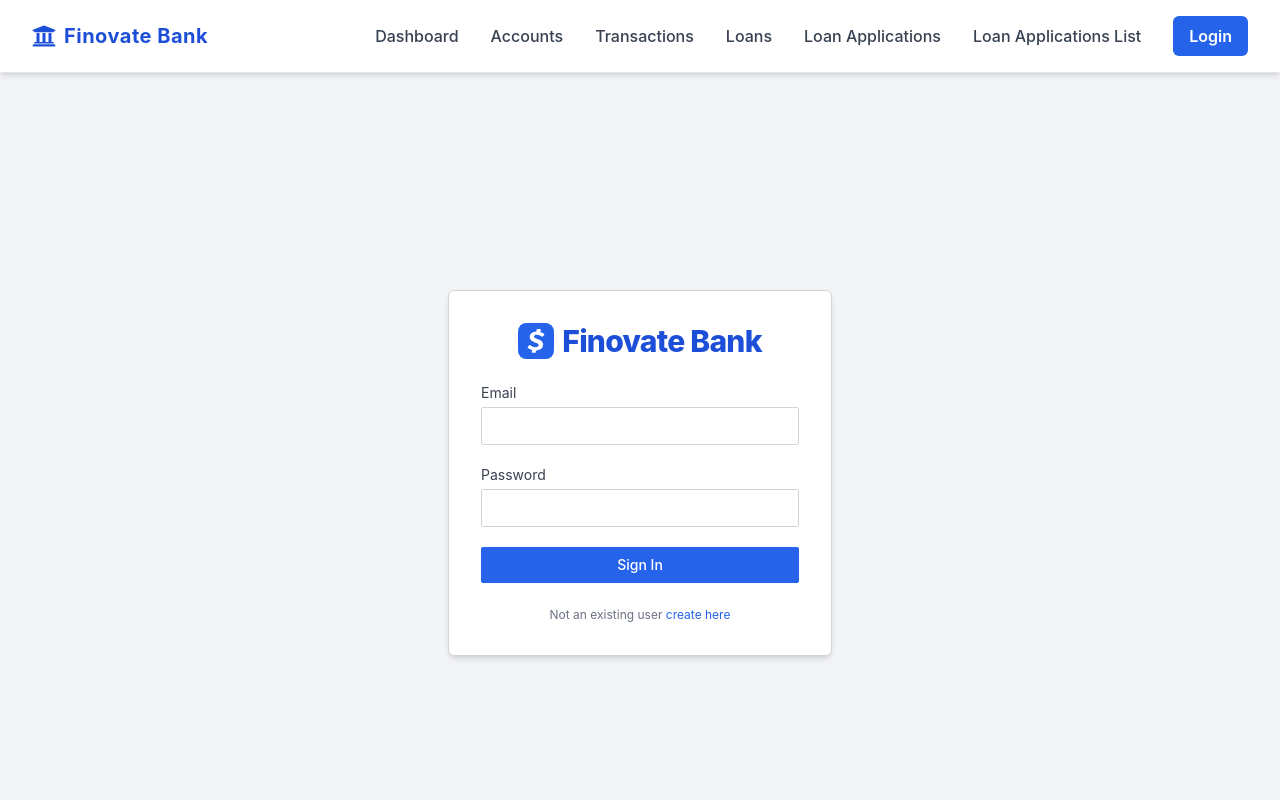
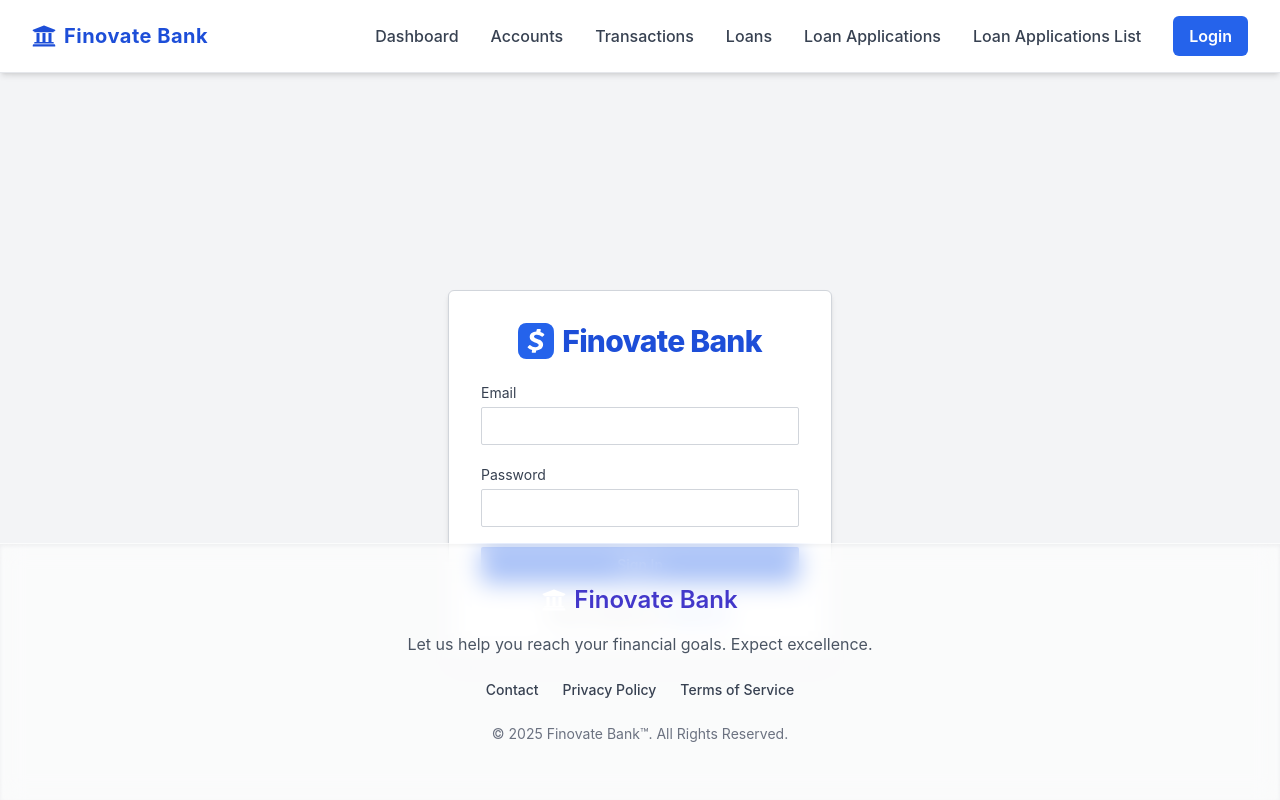
Before and after one commit to abhi-323/Banking-System, a React (Vite) app in the folder frontend/: page /login in a window 1280 px wide. Shown: the top 800 px of the page. Built offline with nearby package versions, Linux system fonts and the light colour scheme.

Commit message:
fixed footer position

```diff
--- a/frontend/src/components/Footer.jsx
+++ b/frontend/src/components/Footer.jsx
@@ -3,7 +3,7 @@ import { FaUniversity } from "react-icons/fa";
 
 const Footer = () => {
   return (
-    <footer className="bg-white/60 backdrop-blur-md border-t border-white/20 shadow-inner dark:bg-gray-900">
+    <footer className="fixed bottom-0 left-0 sticky w-full bg-white/60 backdrop-blur-md border-t border-white/20 shadow-inner dark:bg-gray-900 z-50">
       <div className="max-w-7xl mx-auto px-4 sm:px-6 lg:px-8 py-10 text-center">
         <a
           href="#"
```
